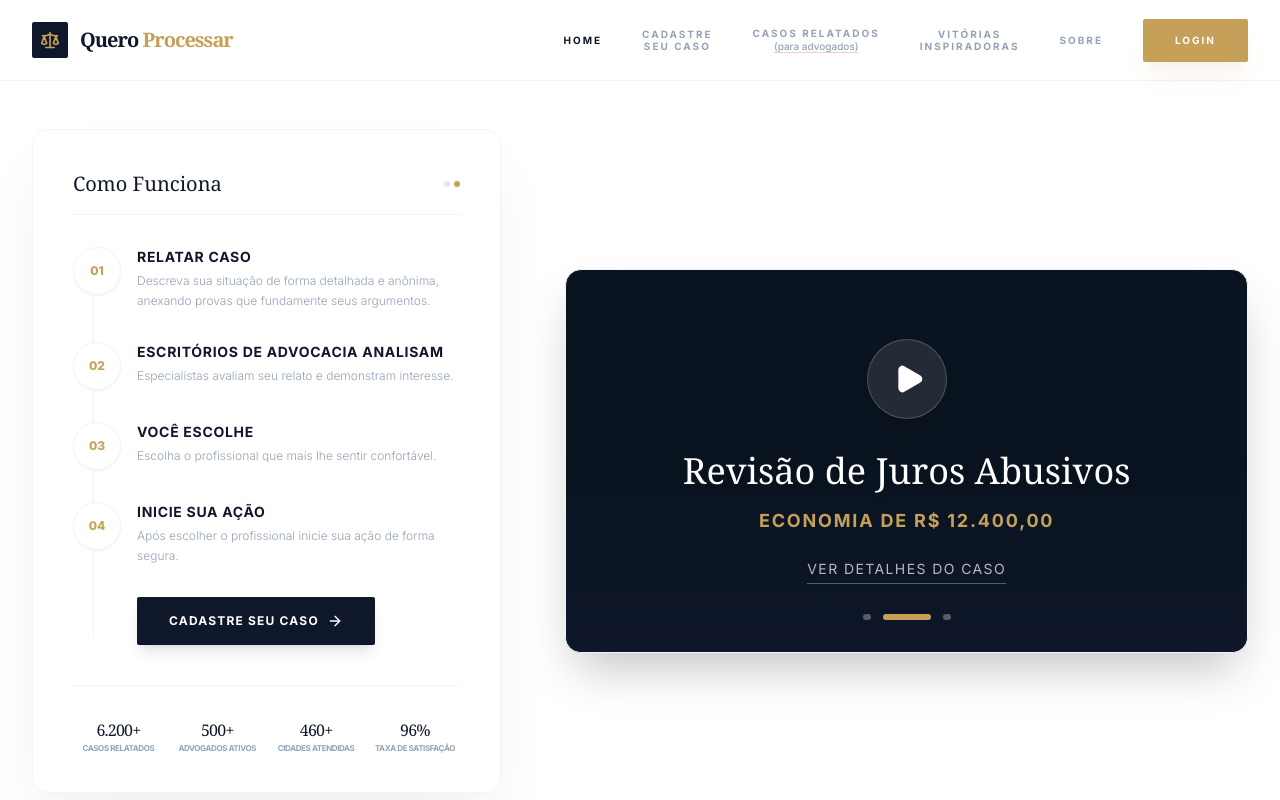
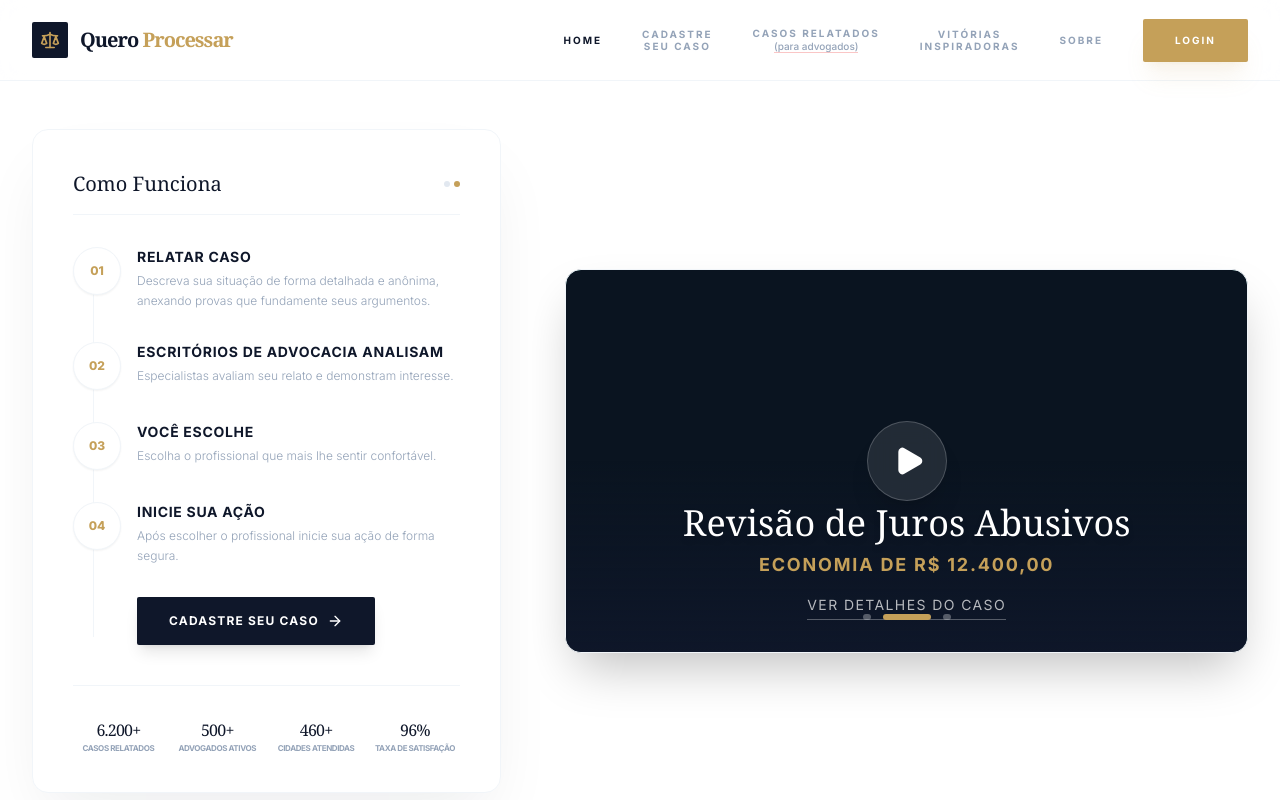
Before and after one commit to Aprendendo1234/queroprocessar, a React (Vite) app: page / in a window 1280 px wide. Shown: the top 800 px of the page. Built offline with nearby package versions, Linux system fonts and the light colour scheme; no server answers; the database is empty.

Commit message:
style: center play button in carousel

```diff
--- a/components/LandingPage.tsx
+++ b/components/LandingPage.tsx
@@ -138,21 +138,26 @@ const LandingPage: React.FC<LandingPageProps> = ({ onStart, onBrowseCases, onVie
                     <div className="absolute inset-0 bg-gradient-to-t from-[#0F172A] via-transparent to-transparent opacity-90"></div>
 
                     {/* Content */}
-                    <div className="relative z-20 flex flex-col items-center justify-center text-center p-8">
+                    <div className="relative z-20 w-full h-full flex flex-col justify-end pb-8">
+                      {/* Centered Play Button */}
                       <div
                         onClick={() => onViewStory(video.id)}
-                        className="w-16 h-16 md:w-20 md:h-20 bg-white/10 backdrop-blur-md rounded-full flex items-center justify-center mb-6 md:mb-8 cursor-pointer hover:scale-110 transition-transform border border-white/20 shadow-xl group/btn"
+                        className="absolute top-1/2 left-1/2 -translate-x-1/2 -translate-y-1/2 w-16 h-16 md:w-20 md:h-20 bg-white/10 backdrop-blur-md rounded-full flex items-center justify-center cursor-pointer hover:scale-110 transition-transform border border-white/20 shadow-xl group/btn"
                       >
                         <Play className="w-6 h-6 md:w-8 md:h-8 text-white fill-current translate-x-0.5 group-hover/btn:scale-110 transition-transform" />
                       </div>
-                      <h3 className="text-white text-2xl md:text-3xl lg:text-4xl font-serif mb-4 drop-shadow-md">{video.title}</h3>
+
+                      {/* Bottom Text Content */}
+                      <div className="flex flex-col items-center justify-center text-center px-8">
+                        <h3 className="text-white text-2xl md:text-3xl lg:text-4xl font-serif mb-2 drop-shadow-md">{video.title}</h3>
                         <p className="text-[#C5A059] text-base md:text-lg font-bold uppercase tracking-widest">{video.duration}</p>
                         <button
                           onClick={() => onViewStory(video.id)}
-                        className="mt-6 text-white/70 hover:text-white text-xs md:text-sm uppercase tracking-widest border-b border-white/30 hover:border-white transition-colors pb-1"
+                          className="mt-4 text-white/70 hover:text-white text-xs md:text-sm uppercase tracking-widest border-b border-white/30 hover:border-white transition-colors pb-1"
                         >
                           Ver Detalhes do Caso
                         </button>
+                      </div>
                     </div>
                   </div>
                 ))}
```
Lines whose indentation alone changed are shown as unchanged.
